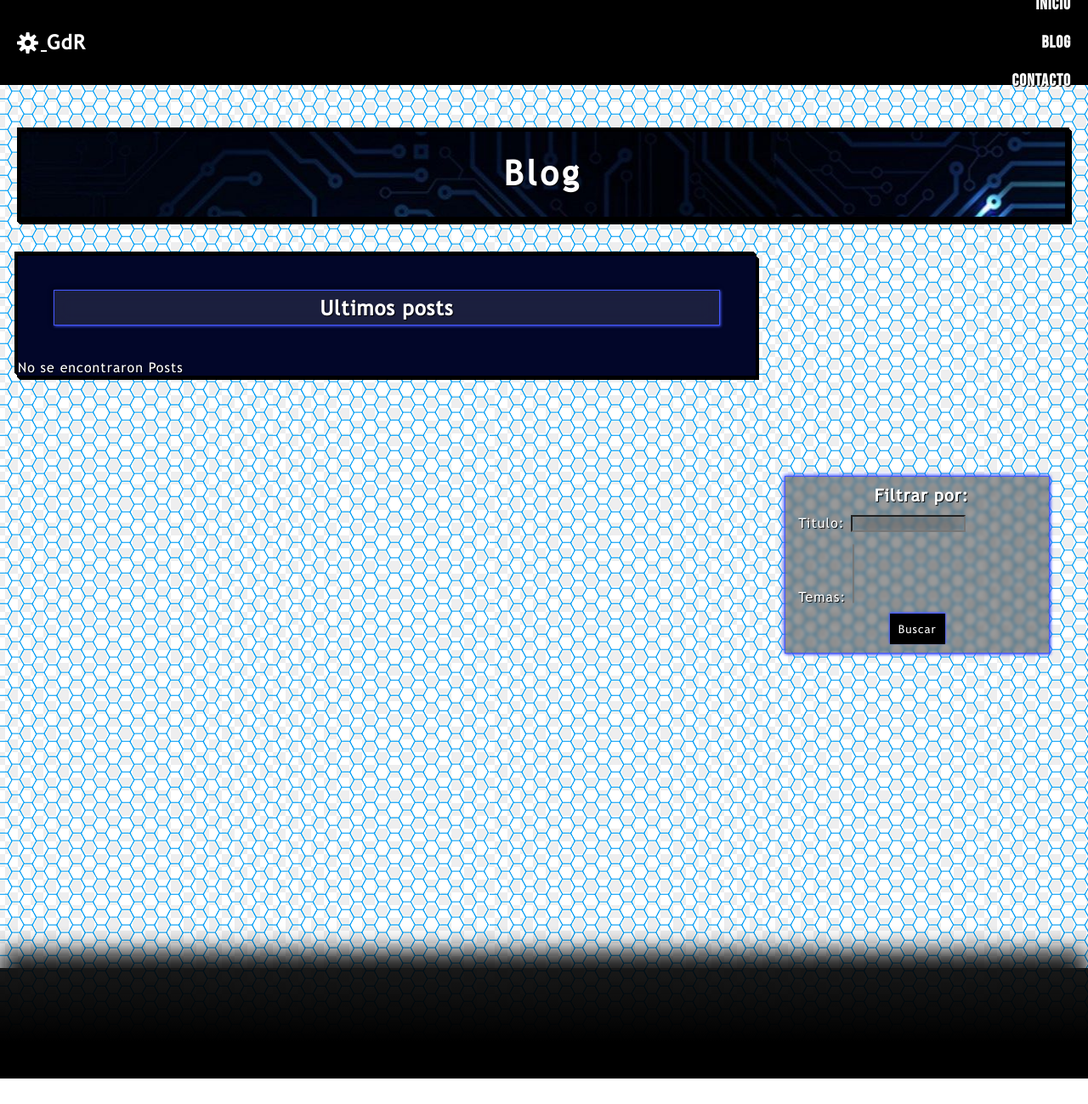
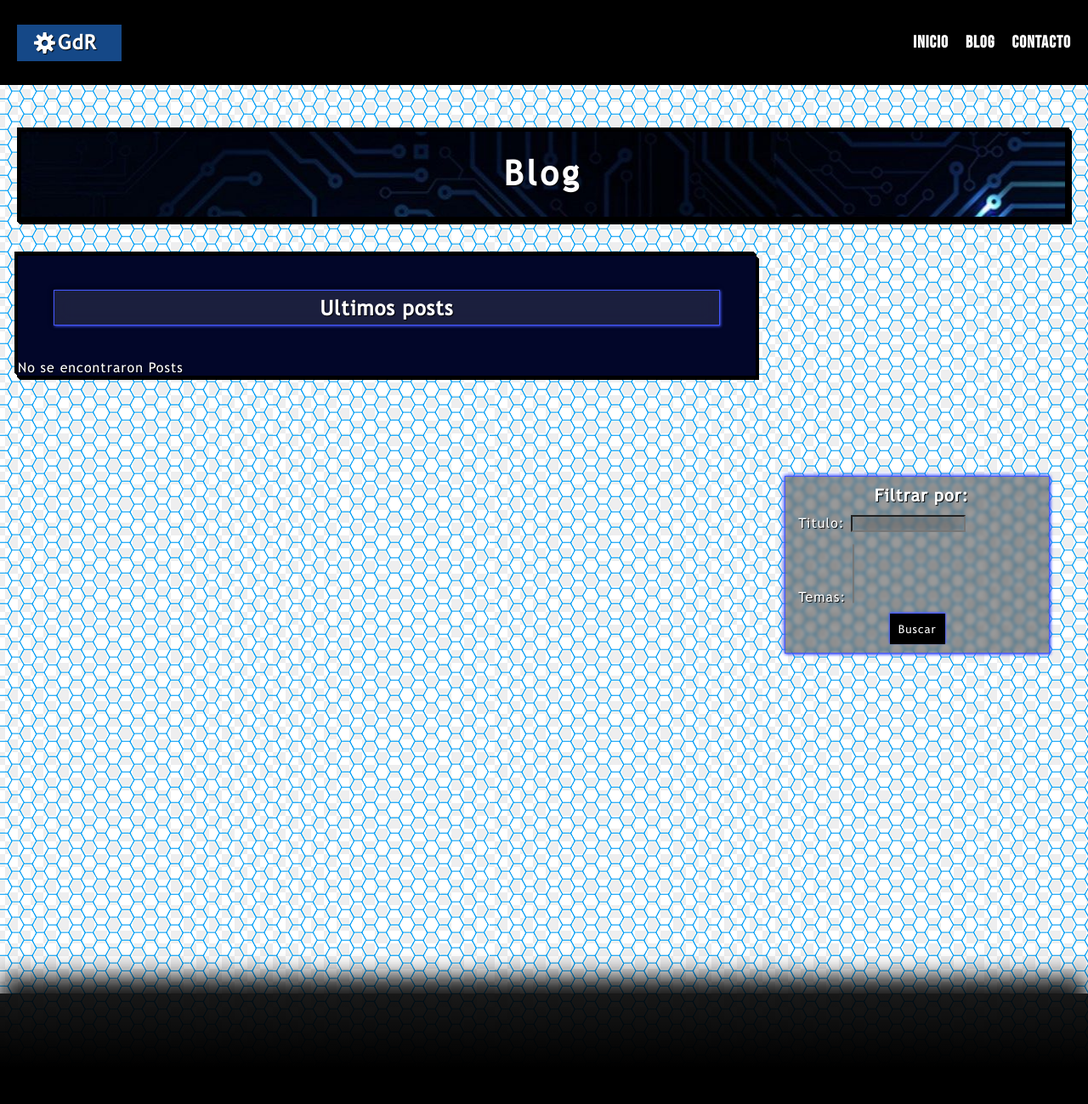
Before and after one commit to GuidoGdR/My_Web, a Django app: page /blog/ in a window 1280 px wide. Shown: the whole page at 85% size. Before the commit the page ends 1269 px from the top, so only its background shows below. Run offline with Django 4.2, Linux system fonts and the light colour scheme; data that the repository does not hold is empty.

Commit message:
Modifico el html y css no dejar el footer a mitad de pantalla cuando la resolucion vertical aumenta

```diff
--- a/my_web/apps/my_web_app/static/core/css/footer.css
+++ b/my_web/apps/my_web_app/static/core/css/footer.css
@@ -9,6 +9,8 @@ footer{
     margin-top: 70px;
 
     box-shadow: 0px -20px 25px var(--color-3-0);
+
+    margin-top: auto ;
 }
 
 footer *{
--- a/my_web/apps/my_web_app/static/core/css/general.css
+++ b/my_web/apps/my_web_app/static/core/css/general.css
@@ -17,10 +17,15 @@ body{
     background-color: var(--color-bg);
     background-image: url("../img/bg/2.png");
 
+    min-height: 100vh;
+    display: flex;
+
+    flex-direction: column;
+
 }
 
 #primary_content{
-    margin: 50px var(--center-content) 0px var(--center-content);
+    margin: 50px var(--center-content) 100px var(--center-content);
 }
 
 .symbol{
--- a/my_web/apps/my_web_app/templates/core/header.html
+++ b/my_web/apps/my_web_app/templates/core/header.html
@@ -2,27 +2,26 @@
 
     <header id="header">
 
-        <a href="{% url 'apps.my_web_app:home' %}">
-            <div id="logo_container">
-                <span id="logo_icon" class="symbol" >S</span>
-                <h3 id="logo_text">GdR</h3>
-            </div>
-        </a>
+        <div id="logo_container">
+            <a href="{% url 'apps.my_web_app:home' %}">
+                <span id="logo_icon" class="symbol" >S</span><h3 id="logo_text">GdR</h3>
+            </a>
+        </div>
 
         <nav id="menu">
             <ul>
-                <li><a href="{% url 'apps.my_web_app:home' %}">Inicio</a></li>
-            </ul>
+                <li>
+                    <a href="{% url 'apps.my_web_app:home' %}">Inicio</a>
+                </li>
 
-            <ul>
-                <li><a href="{% url 'apps.blog:blog' %}">Blog</a></li>
-            </ul>
+                <li>
+                    <a href="{% url 'apps.blog:blog' %}">Blog</a>
+                </li>
 
-            <ul>
-                <li><a href="{% url 'apps.contact:contact' %}">Contacto</a></li>
+                <li>
+                    <a href="{% url 'apps.contact:contact' %}">Contacto</a>
+                </li>
             </ul>
         </nav>
 
     </header>
-
-    <div class="clear_float"></div>
--- a/my_web/apps/my_web_app/templates/my_web_app/home.html
+++ b/my_web/apps/my_web_app/templates/my_web_app/home.html
@@ -10,7 +10,7 @@
 
     <!--    home    -->
     <link rel="stylesheet" type="text/css" href="{% static 'my_web_app/css/home.css' %}">
-
+    <link rel="stylesheet" type="text/css" href="{% static 'my_web_app/css/resposive_home.css' %}">
 
     {% endblock css %}
 
@@ -36,6 +36,8 @@
 
     <div class="box-2" id="my-profile">
 
+        <section id="resume_and_pic">
+
             <div id="my-pick">
                 <img src="{% static 'core/img/my_pic.png' %}" alt="Guido do Rego"/>
             </div>
@@ -50,7 +52,7 @@ Et nesciunt veritatis ut galisum explicabo ut voluptas aspernatur et beatae aper
                 </p>
             </article>
 
-        <div class="clear-float"></div>
+        </section>
 
         <!--    tools list    -->
         <div class="list-box">
```
Lines whose indentation alone changed are shown as unchanged.
